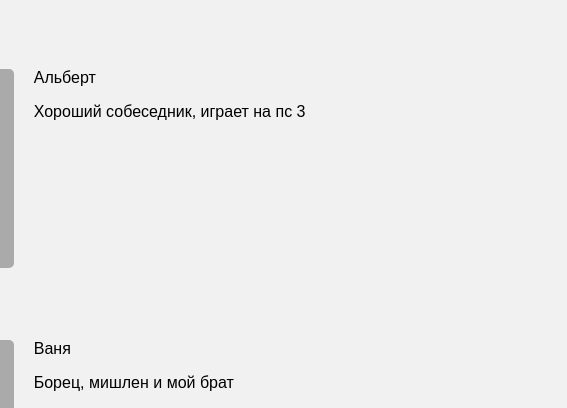
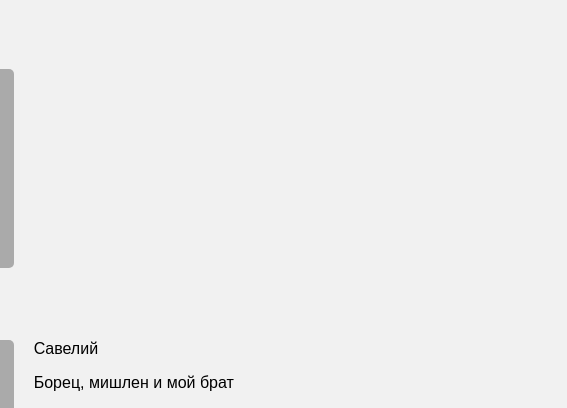
Before and after one commit to PLata279/KurRr, a plain HTML site: page index.html in a window 1280 px wide. Shown: the part 1295-1703 px from the top of the page, 477-1044 px from the left. Drawn offline with Linux system fonts and the light colour scheme.

Commit message:
Update index.html

```diff
--- a/index.html
+++ b/index.html
@@ -62,18 +62,13 @@
 			<img src="img/IMG_7824.jpeg">
 			<span class="caption">Альберт</span>
 		</div>
-
-		<p>Альберт</p>
-		<p>Хороший собеседник, играет на пс 3</p>
-
-
 		<h2>Сушится</h2>
 		<div class="photo">
 			<img src="img/IMG_7421.jpeg">
 			<span class="caption">Савелий</span>
 		</div>
 
-		<p>Ваня</p>
+		<p>Cавелий</p>
 		<p>Борец, мишлен и мой брат</p>
 		<div id="footer" class="footer"><h2>Contacts</h2><p>+375 (33) 698 71 93</p></div>
 	</div>
```
